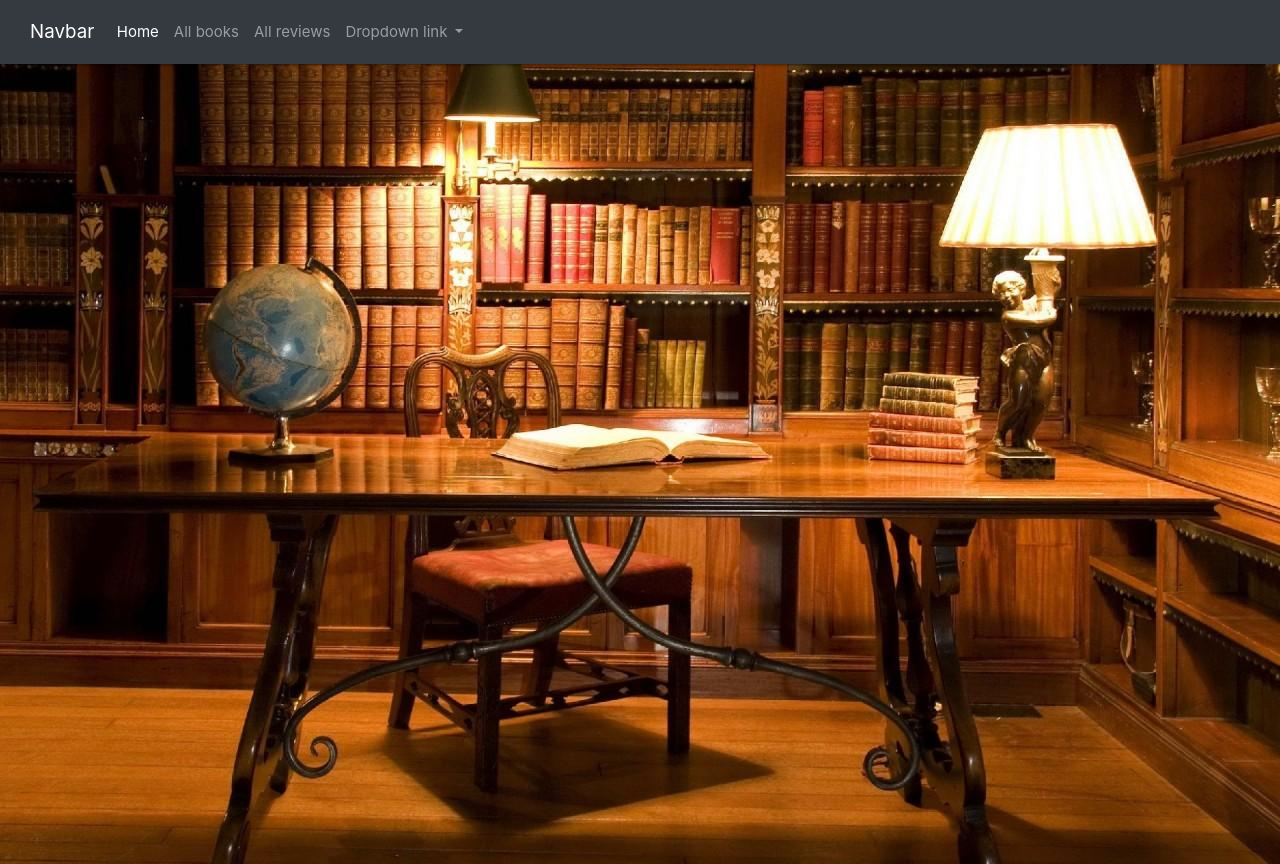
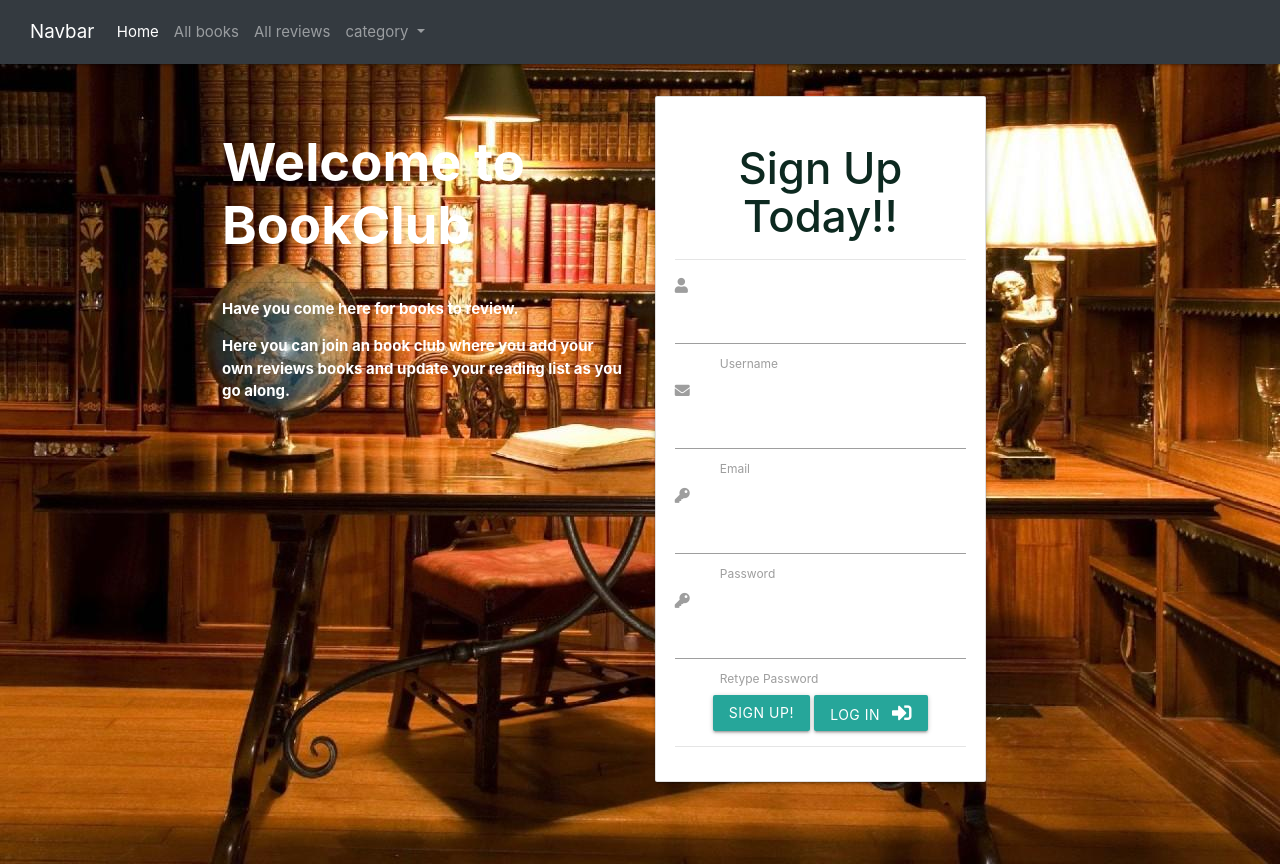
Before and after one commit to Kirst8/HelloYou_book-review, a Flask app: page / in a window 1280 px wide. Run offline with Flask 2, Linux system fonts and the light colour scheme; some libraries are stand-ins or nearby versions.

Commit message:
homepage.html updated with title and modal sign up form

```diff
--- a/templates/base.html
+++ b/templates/base.html
@@ -34,7 +34,7 @@
         </li>
         <li class="nav-item dropdown">
           <a class="nav-link dropdown-toggle" href="#" id="navbarDropdownMenuLink" role="button" data-bs-toggle="dropdown" aria-expanded="false">
-            Dropdown link
+            category
           </a>
           <ul class="dropdown-menu" aria-labelledby="navbarDropdownMenuLink">
             <li><a class="dropdown-item" href="#">Science</a></li>
--- a/templates/homepage.html
+++ b/templates/homepage.html
@@ -3,6 +3,104 @@
 {% block content %}
 <!--intro homepage-->
 <div class="full-page">
+      <!-- Overlay & flexbox container -->
+  <div class="min-vh-100 rgba-black-light d-flex justify-content-center align-items-center title">
+    <section class="container">
+      <div class="row fadeIn">
+        <!-- If user is just arrived on HTML page user will see -->
+        {% if "user" is in session %}
+        <!-- single column -->
+        <div class="col-md-12 white-text text-center">
+          <!-- Main Heading -->
+          <h1 class="display-3 font-weight-bold">Hello You</h1>
+          <hr class="hr-light" />
+          <!-- page info -->
+          <p class="font-weight-bold">
+            Have you to here for some books to review
+          </p>
+          <p class="mb-4 d-none d-md-block font-weight-bold">
+              Here you can join an book club where you add your own reviews books and update your reading list as ypu go along
 
+          </p>
+          <!-- Quick Links -->
+          <a href="{{ url_for('get_books') }}" class="btn btn-indigo btn-lg mb-2">
+            View All Books
+            <i class="fas fa-book-open ml-2"></i>
+          </a>
+          <a href="{{ url_for('account', user=session['user']) }}" class="btn btn-indigo btn-lg mb-2">
+            View Profile
+            <i class="fas fa-user"></i>
+          </a>
+        </div>
+        <!-- if user is not in session -->
+        {% else %}
+        <!-- First column -->
+        <div class="col-md-6 mb-4 white-text text-center text-md-left">
+          <!-- Main Heading -->
+          <h1 class="display-4 font-weight-bold">Welcome to BookClub</h1>
+          <hr class="hr-light" />
+          <!-- page info -->
+          <p class="font-weight-bold">
+           Have you come here for books to review.
+          </p>
+          <p class="mb-4 d-none d-md-block font-weight-bold">
+           Here you can join an book club where you add your own reviews books and update your reading list as you go along.
+          </p>
+        </div>
+        <!-- Second column -->
+        <div class="col-md-6 col-xl-5 mb-4">
+          <!-- Card -->
+          <div class="card">
+            <div class="card-body">
+              <!-- Form -->
+              <form name="registration" method="POST" action="{{ url_for('register') }}">
+                <!-- Heading -->
+                <h3 class="dark-grey-text text-center">
+                  <strong>Sign Up Today!!</strong>
+                </h3>
+                <hr />
+                <!-- Username Input -->
+                <div class="md-form">
+                  <i class="fas fa-user prefix grey-text"></i>
+                  <input type="text" id="user" class="form-control validate" name="user" autocomplete="username" required />
+                  <label for="user">Username</label>
+                </div>
+                <!-- Email Input-->
+                <div class="md-form">
+                  <i class="fas fa-envelope prefix grey-text"></i>
+                  <input type="text" id="email" class="form-control validate" name="email" required />
+                  <label for="email">Email</label>
+                </div>
+                <!-- Password Input-->
+                <div class="md-form">
+                  <i class="fas fa-key prefix grey-text"></i>
+                  <input type="password" id="pass" class="form-control validate" name="pass" autocomplete="new-password" required />
+                  <label for="pass">Password</label>
+                </div>
+                <!-- ReType Password Input-->
+                <div class="md-form">
+                  <i class="fas fa-key prefix grey-text"></i>
+                  <input type="password" id="pass2" class="form-control validate" name="pass2" autocomplete="new-password" required />
+                  <label for="pass2">Retype Password</label>
+                </div>
+                <!-- Buttons -->
+                <div class="text-center">
+                  <!-- Sign up button -->
+                  <button class="btn btn-indigo">Sign Up!</button>
+                  <!-- Login button which opens modal -->
+                  <a href="" class="btn btn-indigo btn" data-toggle="modal" data-target="#modalLoginForm">
+                    Log in
+                    <i class="fas fa-sign-in-alt ml-2"></i>
+                  </a>
+                  <hr />
+                </div>
+              </form>
+            </div>
+          </div>
+        </div>
+        {% endif %}
+      </div>
+    </section>
+  </div>
 </div>
 {% endblock %}
```
